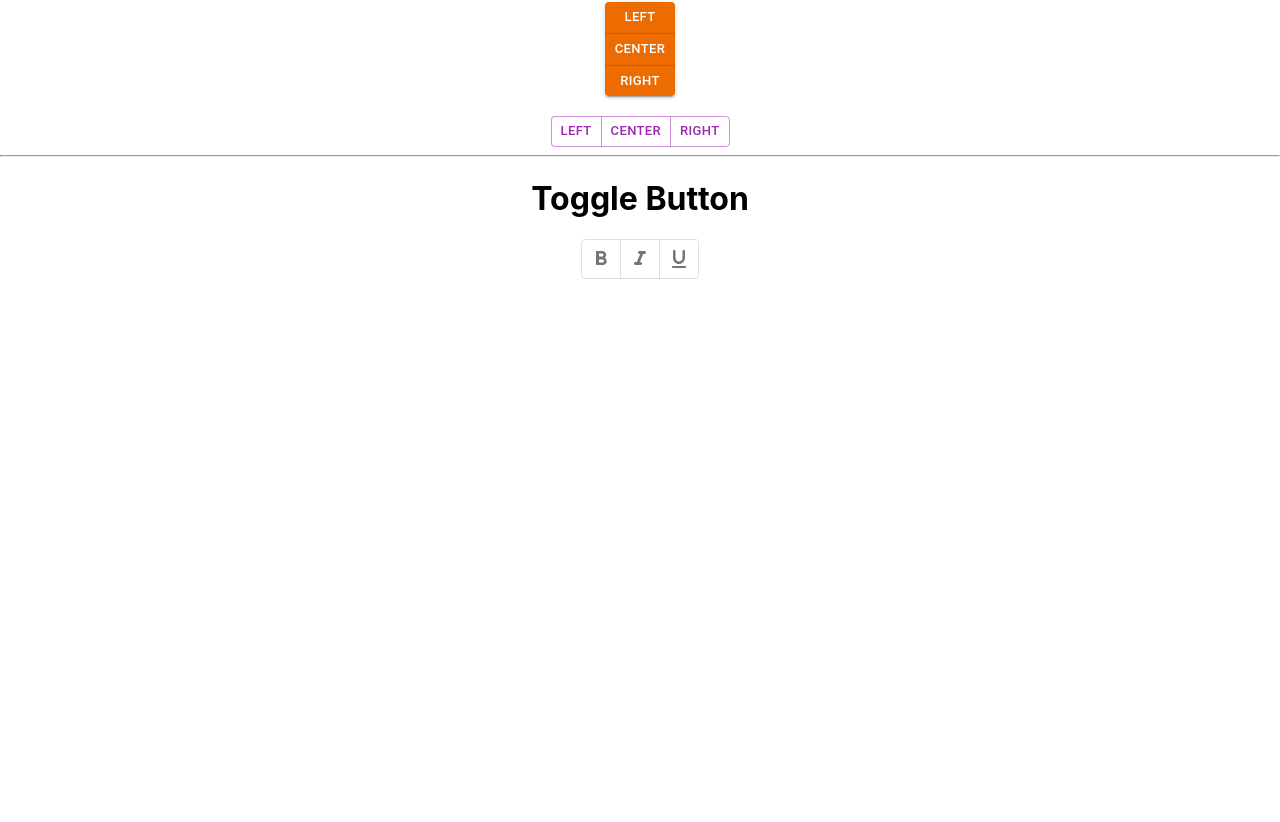
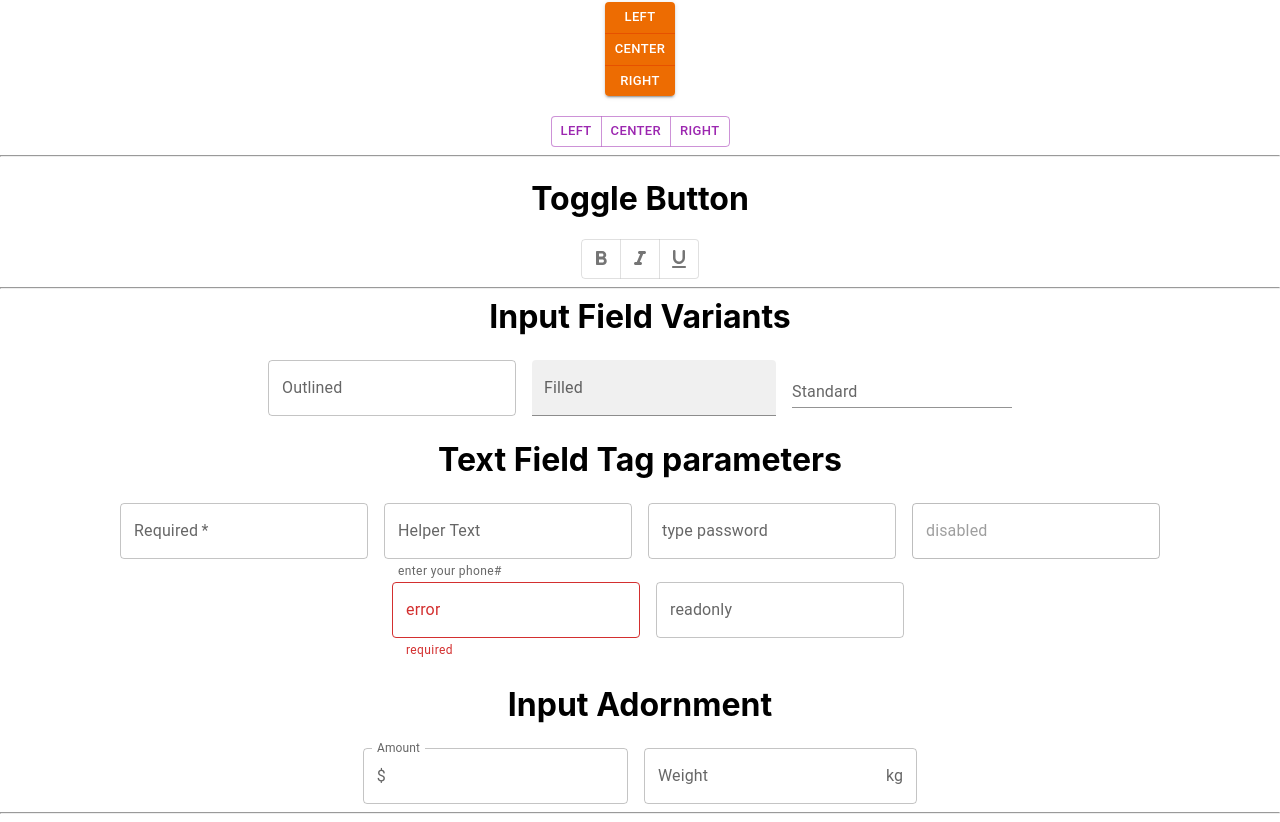
Before and after one commit to abidrazaa/Reaact-MUI, a React (Create React App) app: page / in a window 1280 px wide. Shown: the part 1335-2157 px from the top of the page. Before the commit the page ends 1614 px from the top, so only its background shows below. Built offline with nearby package versions, Linux system fonts and the light colour scheme.

Commit message:
feat: Text Field

```diff
--- a/src/App.tsx
+++ b/src/App.tsx
@@ -1,6 +1,7 @@
 import './App.css';
 import { MuiButtons } from './components/buttons/Buttons';
 import { ButtonToggle } from './components/buttons/ToggleButton';
+import { InputField } from './components/text-fields/InputField';
 import MuiTypography from './components/typography/MuiTypography';
 
 function App() {
@@ -13,6 +14,9 @@ function App() {
       <MuiButtons />
       <hr />
       <ButtonToggle />
+      <hr />
+      <InputField />
+      <hr />
     </div>
   );
 }
--- /dev/null
+++ b/src/components/text-fields/InputField.tsx
@@ -0,0 +1,50 @@
+import {Stack, TextField, InputAdornment} from "@mui/material"
+import { useState } from "react"
+
+export const InputField = () => {
+
+    const [value, setValue] = useState<string>("")
+
+    return(
+        <Stack spacing={3}>
+
+            <h1>Input Field Variants</h1>
+
+            <Stack display="block" direction="row" spacing={2}>
+                <TextField label="Outlined" variant="outlined"/>
+                <TextField label="Filled" variant="filled"/>
+                <TextField label="Standard" variant="standard"/>
+            </Stack>
+
+            <h1>Text Field Tag parameters</h1>
+
+            <Stack display="block" spacing={2} direction="row">
+                <TextField label="Required" required />
+                <TextField label="Helper Text" helperText="enter your phone#" />
+                <TextField label="type password" type="password" />
+                <TextField label="disabled" disabled />
+                <TextField
+                    label="error"
+                    value={value}
+                    error={!value}
+                    onChange={e => setValue(e.target.value)}
+                    helperText={!value ? "required" : "Very good"}
+                />
+                <TextField label="readonly" inputProps={{readOnly: true}} />
+            </Stack>
+
+            <h1>Input Adornment</h1>
+
+            <Stack display="block" direction="row" spacing={2}>
+                <TextField label="Amount" InputProps={{
+                    startAdornment: <InputAdornment position="start">$</InputAdornment>
+                }}/>
+                <TextField label="Weight" InputProps={{
+                    endAdornment : <InputAdornment position="end" >kg</InputAdornment>
+                }}
+                />
+            </Stack>
+
+        </Stack>
+    )
+}
```
